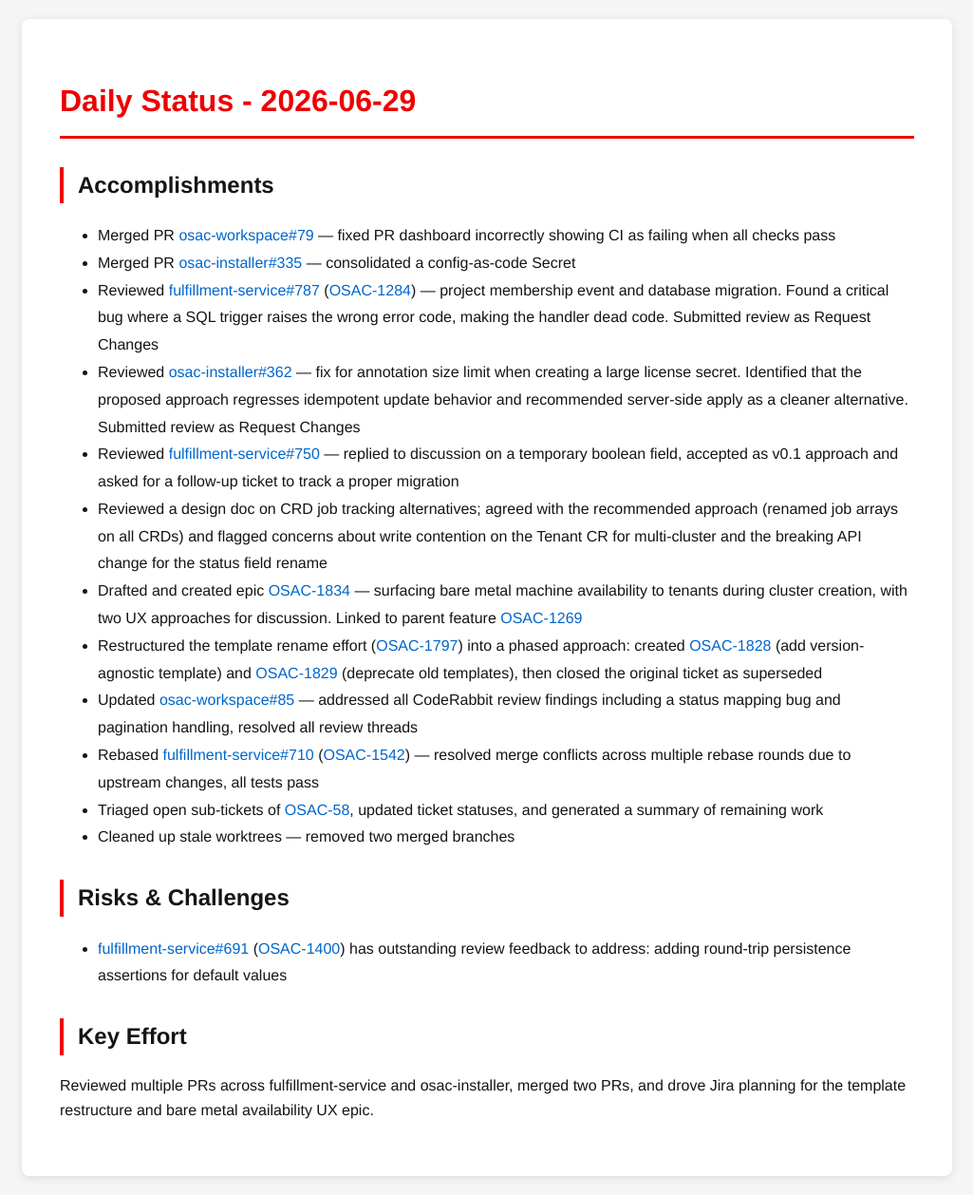
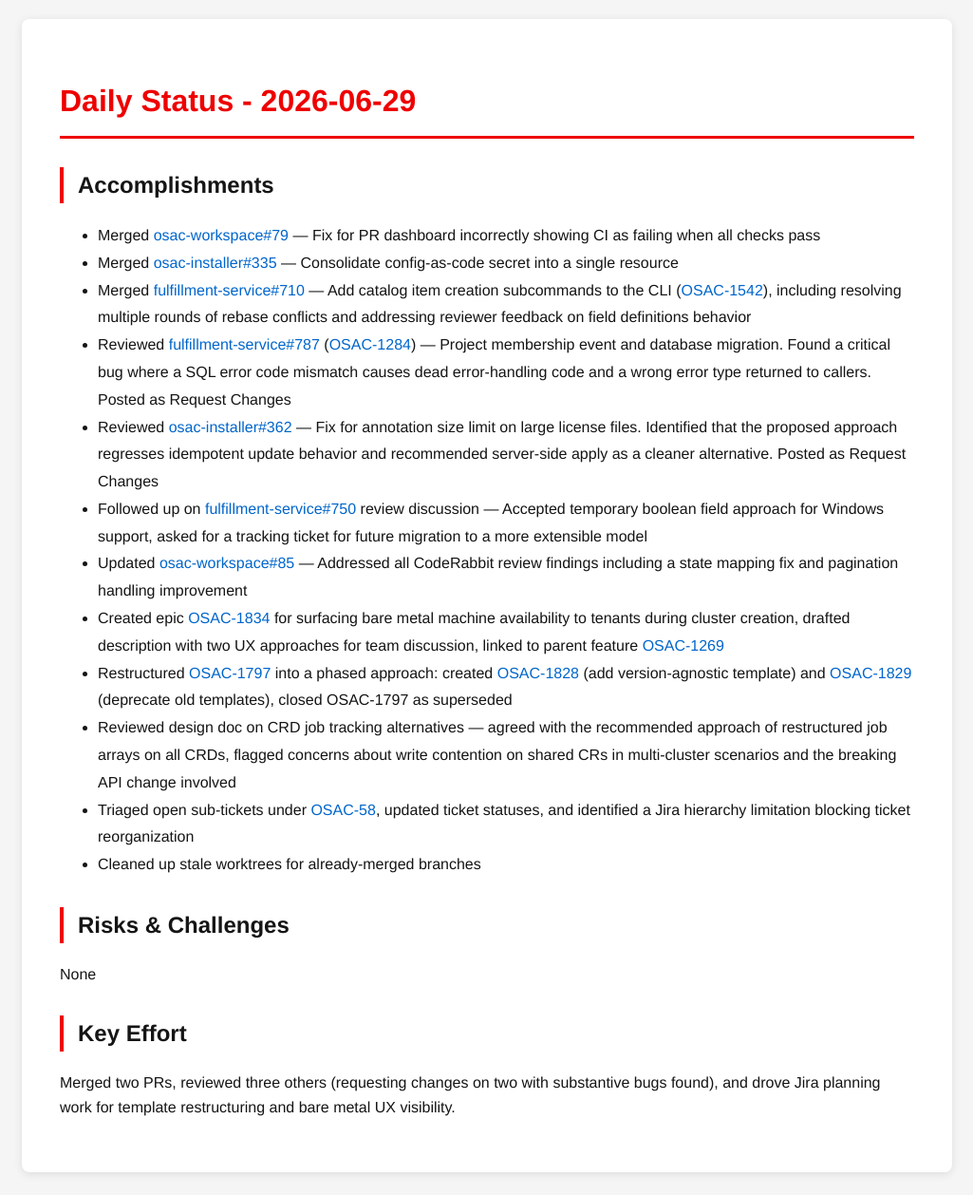
Before and after one commit to tzvatot/daily-status, a Jekyll site: the page built from 2026-06-29.md, in a window 1280 px wide. Shown: the whole page at 95% size, without its empty margins (127-1152 px from the left). Built offline with Jekyll 4.4.1, drawn with Linux system fonts in a browser that asks for light colours.

Commit message:
Daily status update - 2026-06-29

```diff
--- a/2026-06-29.md
+++ b/2026-06-29.md
@@ -7,21 +7,21 @@
 # Daily Status - 2026-06-29
 
 ## Accomplishments
-- Merged PR [osac-workspace#79](https://github.com/osac-project/osac-workspace/pull/79) — fixed PR dashboard incorrectly showing CI as failing when all checks pass
-- Merged PR [osac-installer#335](https://github.com/osac-project/osac-installer/pull/335) — consolidated a config-as-code Secret
-- Reviewed [fulfillment-service#787](https://github.com/osac-project/fulfillment-service/pull/787) ([OSAC-1284](https://redhat.atlassian.net/browse/OSAC-1284)) — project membership event and database migration. Found a critical bug where a SQL trigger raises the wrong error code, making the handler dead code. Submitted review as Request Changes
-- Reviewed [osac-installer#362](https://github.com/osac-project/osac-installer/pull/362) — fix for annotation size limit when creating a large license secret. Identified that the proposed approach regresses idempotent update behavior and recommended server-side apply as a cleaner alternative. Submitted review as Request Changes
-- Reviewed [fulfillment-service#750](https://github.com/osac-project/fulfillment-service/pull/750) — replied to discussion on a temporary boolean field, accepted as v0.1 approach and asked for a follow-up ticket to track a proper migration
-- Reviewed a design doc on CRD job tracking alternatives; agreed with the recommended approach (renamed job arrays on all CRDs) and flagged concerns about write contention on the Tenant CR for multi-cluster and the breaking API change for the status field rename
-- Drafted and created epic [OSAC-1834](https://redhat.atlassian.net/browse/OSAC-1834) — surfacing bare metal machine availability to tenants during cluster creation, with two UX approaches for discussion. Linked to parent feature [OSAC-1269](https://redhat.atlassian.net/browse/OSAC-1269)
-- Restructured the template rename effort ([OSAC-1797](https://redhat.atlassian.net/browse/OSAC-1797)) into a phased approach: created [OSAC-1828](https://redhat.atlassian.net/browse/OSAC-1828) (add version-agnostic template) and [OSAC-1829](https://redhat.atlassian.net/browse/OSAC-1829) (deprecate old templates), then closed the original ticket as superseded
-- Updated [osac-workspace#85](https://github.com/osac-project/osac-workspace/pull/85) — addressed all CodeRabbit review findings including a status mapping bug and pagination handling, resolved all review threads
-- Rebased [fulfillment-service#710](https://github.com/osac-project/fulfillment-service/pull/710) ([OSAC-1542](https://redhat.atlassian.net/browse/OSAC-1542)) — resolved merge conflicts across multiple rebase rounds due to upstream changes, all tests pass
-- Triaged open sub-tickets of [OSAC-58](https://redhat.atlassian.net/browse/OSAC-58), updated ticket statuses, and generated a summary of remaining work
-- Cleaned up stale worktrees — removed two merged branches
+- Merged [osac-workspace#79](https://github.com/osac-project/osac-workspace/pull/79) — Fix for PR dashboard incorrectly showing CI as failing when all checks pass
+- Merged [osac-installer#335](https://github.com/osac-project/osac-installer/pull/335) — Consolidate config-as-code secret into a single resource
+- Merged [fulfillment-service#710](https://github.com/osac-project/fulfillment-service/pull/710) — Add catalog item creation subcommands to the CLI ([OSAC-1542](https://redhat.atlassian.net/browse/OSAC-1542)), including resolving multiple rounds of rebase conflicts and addressing reviewer feedback on field definitions behavior
+- Reviewed [fulfillment-service#787](https://github.com/osac-project/fulfillment-service/pull/787) ([OSAC-1284](https://redhat.atlassian.net/browse/OSAC-1284)) — Project membership event and database migration. Found a critical bug where a SQL error code mismatch causes dead error-handling code and a wrong error type returned to callers. Posted as Request Changes
+- Reviewed [osac-installer#362](https://github.com/osac-project/osac-installer/pull/362) — Fix for annotation size limit on large license files. Identified that the proposed approach regresses idempotent update behavior and recommended server-side apply as a cleaner alternative. Posted as Request Changes
+- Followed up on [fulfillment-service#750](https://github.com/osac-project/fulfillment-service/pull/750) review discussion — Accepted temporary boolean field approach for Windows support, asked for a tracking ticket for future migration to a more extensible model
+- Updated [osac-workspace#85](https://github.com/osac-project/osac-workspace/pull/85) — Addressed all CodeRabbit review findings including a state mapping fix and pagination handling improvement
+- Created epic [OSAC-1834](https://redhat.atlassian.net/browse/OSAC-1834) for surfacing bare metal machine availability to tenants during cluster creation, drafted description with two UX approaches for team discussion, linked to parent feature [OSAC-1269](https://redhat.atlassian.net/browse/OSAC-1269)
+- Restructured [OSAC-1797](https://redhat.atlassian.net/browse/OSAC-1797) into a phased approach: created [OSAC-1828](https://redhat.atlassian.net/browse/OSAC-1828) (add version-agnostic template) and [OSAC-1829](https://redhat.atlassian.net/browse/OSAC-1829) (deprecate old templates), closed OSAC-1797 as superseded
+- Reviewed design doc on CRD job tracking alternatives — agreed with the recommended approach of restructured job arrays on all CRDs, flagged concerns about write contention on shared CRs in multi-cluster scenarios and the breaking API change involved
+- Triaged open sub-tickets under [OSAC-58](https://redhat.atlassian.net/browse/OSAC-58), updated ticket statuses, and identified a Jira hierarchy limitation blocking ticket reorganization
+- Cleaned up stale worktrees for already-merged branches
 
 ## Risks & Challenges
-- [fulfillment-service#691](https://github.com/osac-project/fulfillment-service/pull/691) ([OSAC-1400](https://redhat.atlassian.net/browse/OSAC-1400)) has outstanding review feedback to address: adding round-trip persistence assertions for default values
+None
 
 ## Key Effort
-Reviewed multiple PRs across fulfillment-service and osac-installer, merged two PRs, and drove Jira planning for the template restructure and bare metal availability UX epic.
+Merged two PRs, reviewed three others (requesting changes on two with substantive bugs found), and drove Jira planning work for template restructuring and bare metal UX visibility.
```
